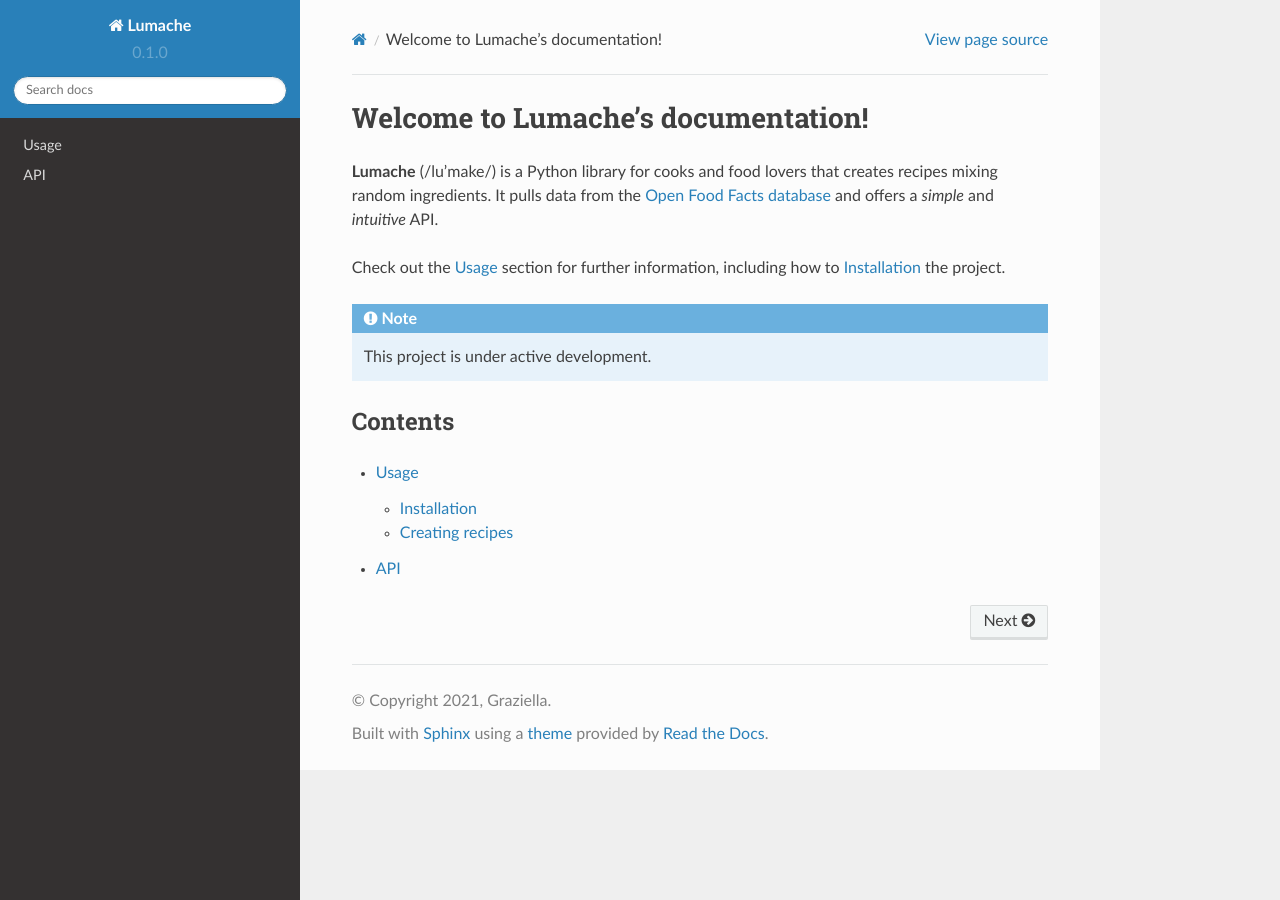
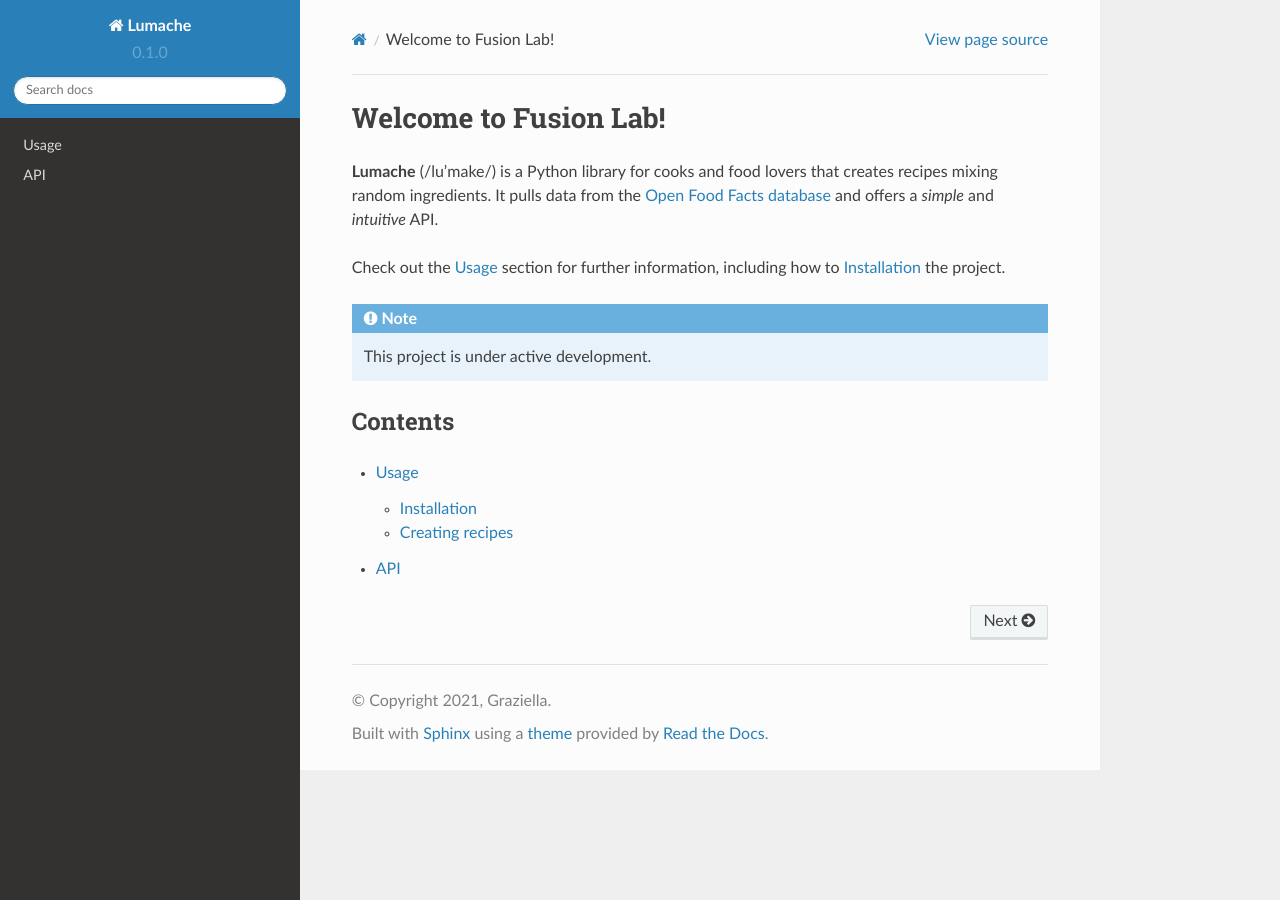
Before and after one commit to parksk1213/stone_soup_fusion, a Sphinx documentation site: the page built from docs/source/index.rst, in a window 1280 px wide. Built offline with Sphinx 7.4.7 and the Read the Docs theme 2.0.0, drawn with Linux system fonts in a browser that asks for light colours.

Commit message:
Update index.rst

```diff
--- a/docs/source/index.rst
+++ b/docs/source/index.rst
@@ -1,4 +1,4 @@
-Welcome to Lumache's documentation!
+Welcome to Fusion Lab!
 ===================================
 
 **Lumache** (/lu'make/) is a Python library for cooks and food lovers
```
